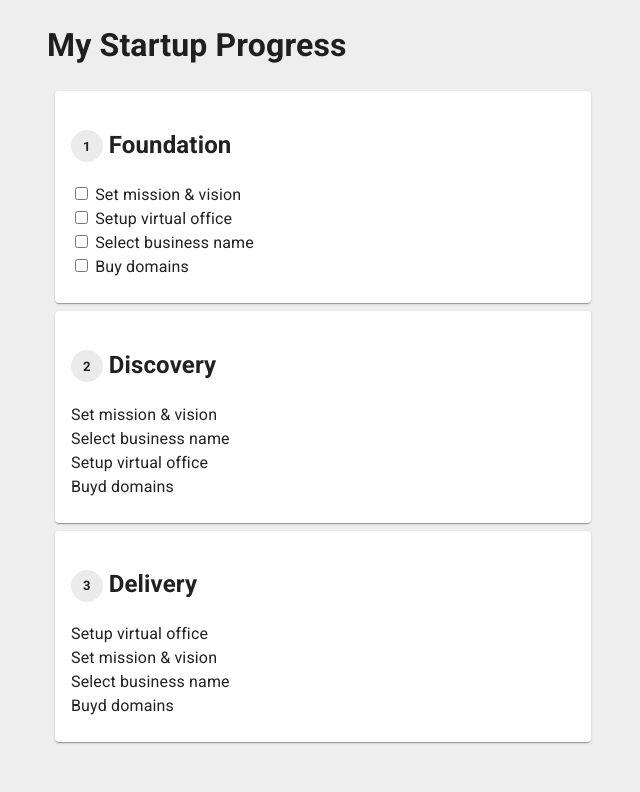
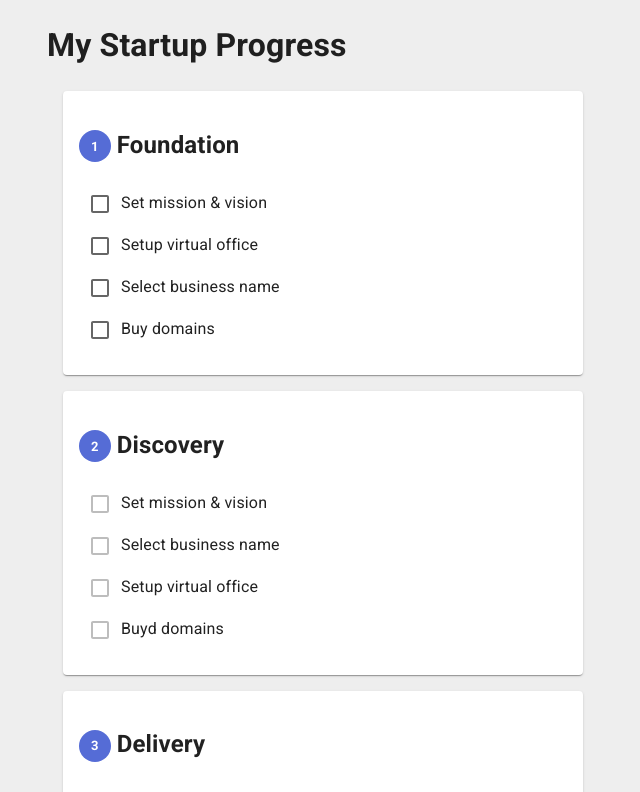
Before and after one commit to Pocuston/startup-progress, a React (Create React App) app: page / in a window 1280 px wide. Shown: the top 792 px of the page, without its empty margins (317-957 px from the left). Built offline with nearby package versions, Linux system fonts and the light colour scheme.

Commit message:
Minor UI improvements

```diff
--- a/src/ProgressView.tsx
+++ b/src/ProgressView.tsx
@@ -1,8 +1,9 @@
 import * as React from "react";
+import { ChangeEvent } from "react";
 import Box from "@mui/material/Box";
+import { Card, CardContent, Chip, Checkbox, Grid } from "@mui/material";
+import CheckCircleIcon from "@mui/icons-material/CheckCircle";
 import { StartupProgress, Stage, Step } from "./model";
-import { Card, CardContent, Chip, Typography } from "@mui/material";
-import { ChangeEvent } from "react";
 
 export interface ProgressViewProps {
   startupProgress: StartupProgress;
@@ -33,18 +34,36 @@ function StageView({
   }
 
   return (
-    <Card sx={{ margin: 1 }}>
+    <Card sx={{ margin: 2 }}>
       <CardContent>
-        <h2>
-          <Chip label={stageNumber + 1} /> {stage.name}
-        </h2>
+        <Grid container spacing={2}>
+          <Grid item xs={10}>
+            <h2>
+              <Chip
+                label={stageNumber + 1}
+                color={stage.completed ? "success" : "primary"}
+              />{" "}
+              {stage.name}
+            </h2>
+          </Grid>
+          <Grid item xs={2}>
+            {stage.completed && (
+              <CheckCircleIcon
+                color="success"
+                sx={{ margin: 2 }}
+                fontSize="large"
+              />
+            )}
+          </Grid>
+        </Grid>
+
         <div>
           {stage.steps.map((step, index) => (
             <StepView
               step={step}
               stepNumber={index}
               onStepCompleteChange={handleStepComplete}
-              showCheckbox={isUnlocked}
+              enableCheckbox={isUnlocked}
               key={index}
             />
           ))}
@@ -58,12 +77,12 @@ function StepView({
   step,
   stepNumber,
   onStepCompleteChange,
-  showCheckbox,
+  enableCheckbox,
 }: {
   step: Step;
   stepNumber: number;
   onStepCompleteChange: (stepNumber: number, completed: boolean) => void;
-  showCheckbox: boolean;
+  enableCheckbox: boolean;
 }) {
   function handleCompleted(event: ChangeEvent<HTMLInputElement>) {
     onStepCompleteChange(stepNumber, event.target.checked);
@@ -71,13 +90,11 @@ function StepView({
 
   return (
     <div>
-      {showCheckbox && (
-        <input
-          type="checkbox"
-          checked={step.completed}
-          onChange={handleCompleted}
-        />
-      )}{" "}
+      <Checkbox
+        checked={step.completed}
+        onChange={handleCompleted}
+        disabled={!enableCheckbox}
+      />
       {step.name}
     </div>
   );
```
